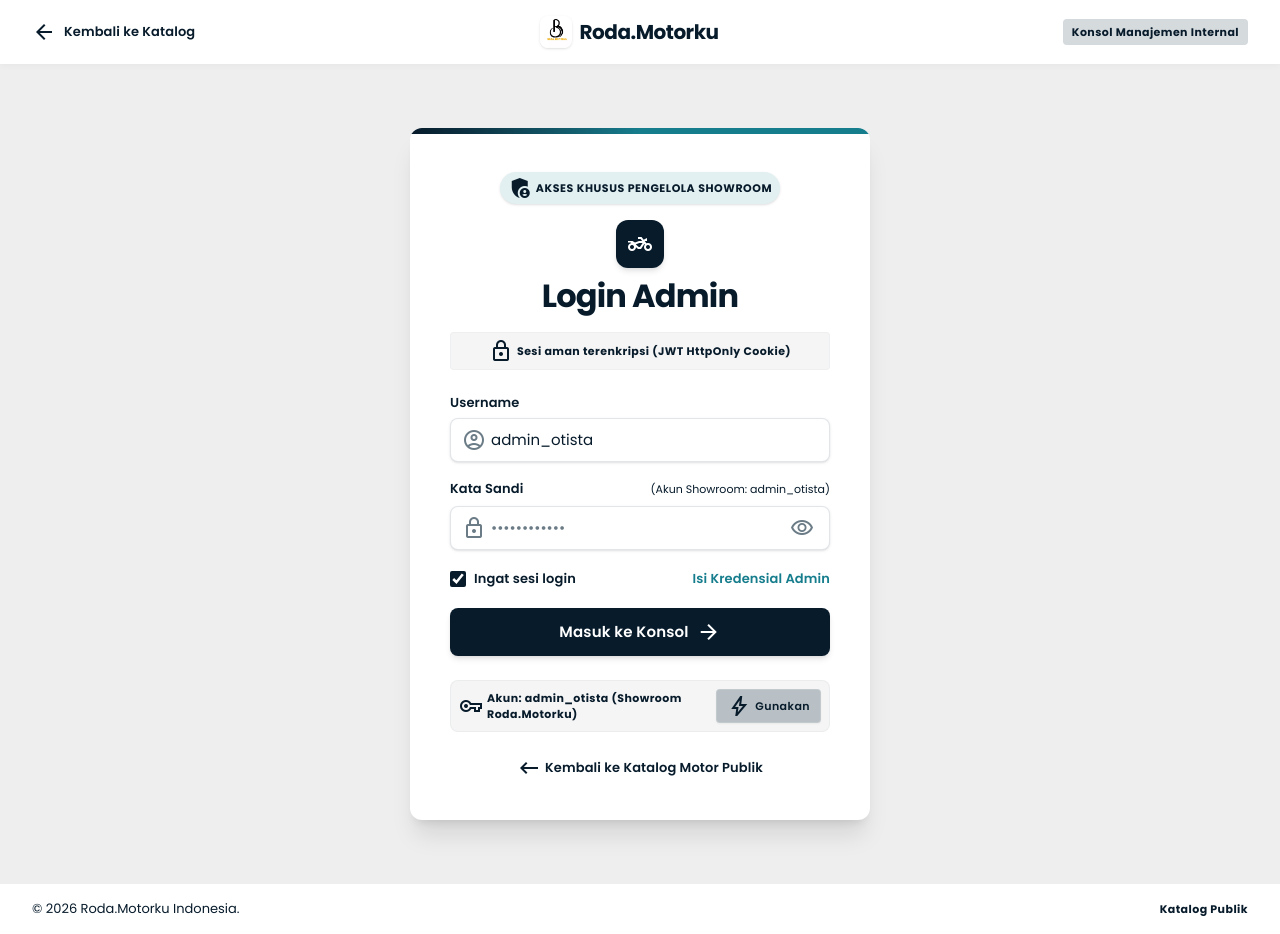
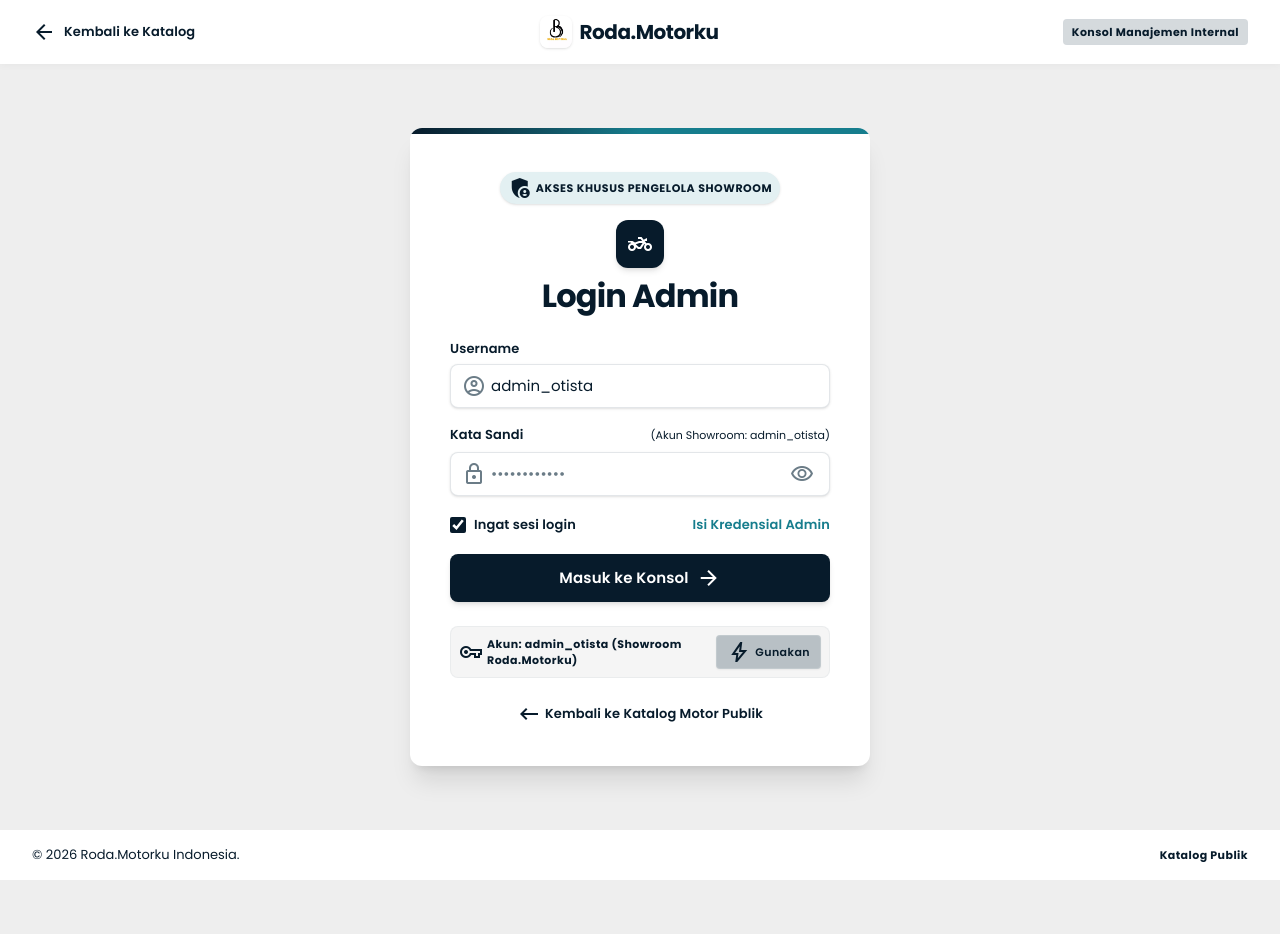
Before and after one commit to frikaalditiyo-web/Roda.Montorku-Web, a Next.js app: page /login in a window 1280 px wide. After the commit the page ends 880 px from the top, so only its background shows below. Built offline with nearby package versions, Linux system fonts and the light colour scheme; no server answers.

Commit message:
fix(login): hapus teks notis keamanan sesi aman terenkripsi JWT HttpOnly

```diff
--- a/src/app/login/page.tsx
+++ b/src/app/login/page.tsx
@@ -268,19 +268,6 @@ export default function LoginAdminPage() {
               </div>
             )}
 
-            {/* Security Notice */}
-            <div className="mt-space-md flex items-center justify-center gap-space-xs text-on-surface-variant bg-surface-container-low py-1.5 px-space-sm rounded text-center border border-outline-variant/20">
-              <span className="material-symbols-outlined text-on-tertiary-fixed-variant text-[14px]">
-                lock
-              </span>
-              <span className="font-label-sm text-label-sm text-primary">
-                Sesi aman terenkripsi{" "}
-                <span className="font-bold text-on-surface">
-                  (JWT HttpOnly Cookie)
-                </span>
-              </span>
-            </div>
-
             {/* LOGIN FORM */}
             <form
               className="mt-space-lg flex flex-col gap-space-md"
```
